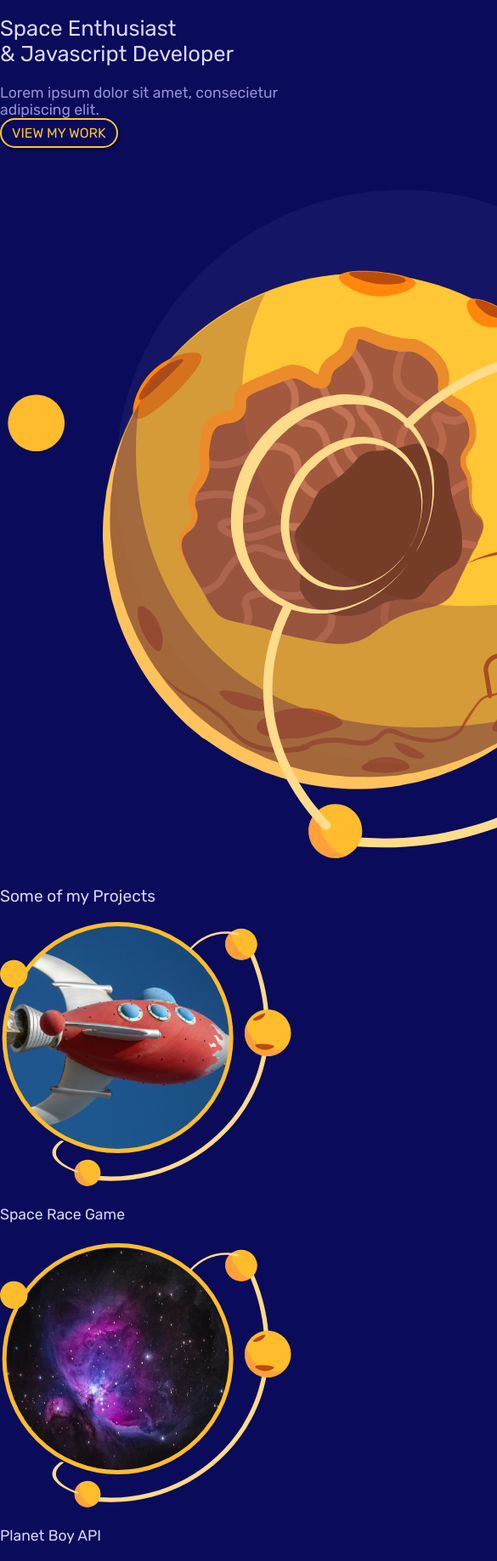
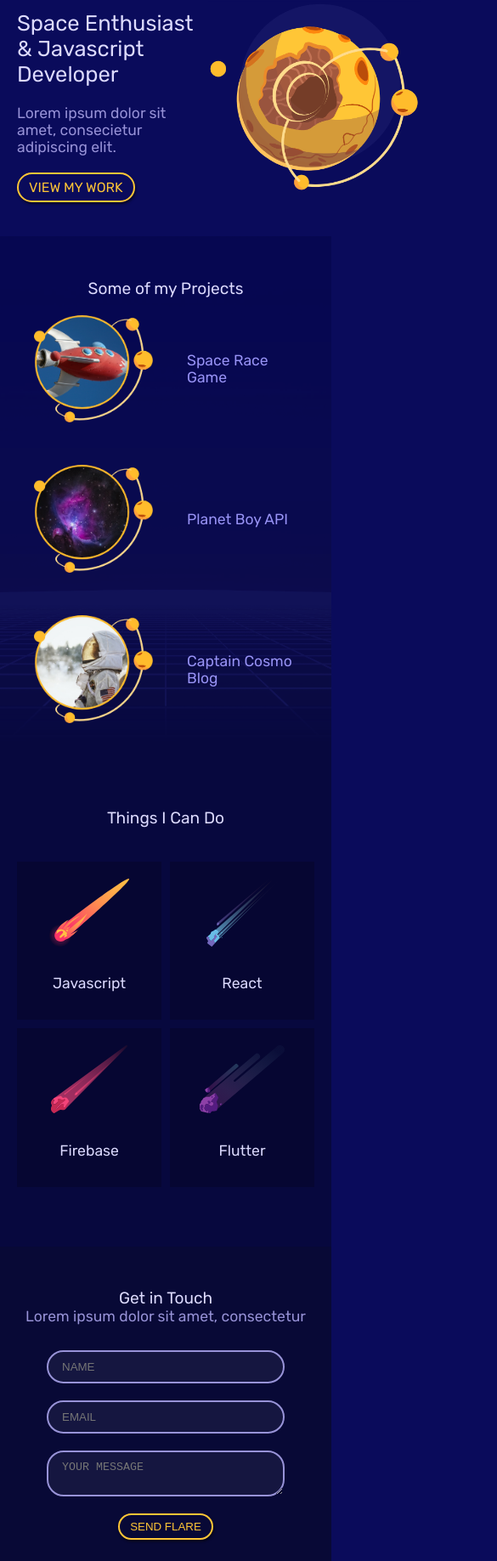
Before and after one commit to felipevlima/Responsive-CSS-Grid-Build, a plain HTML site: page index.html in a window 390 px wide. Shown: the part 99-1936 px from the top of the page at 85% size, 585 px wide, since content can reach past the window. Drawn offline with Linux system fonts and the light colour scheme.

Commit message:
Add Mobile Styles

```diff
--- a/styles.css
+++ b/styles.css
@@ -75,7 +75,154 @@ h4 {
 }
 
 /* mobile styles */
+.grid {
+  display: grid;
+  grid-template-columns: repeat(8, 1fr);
+  gap: 10px;
+}
 
+.site-nav {
+  margin: 0 20px;
+}
+
+.site-nav ul {
+  display: none;
+}
+
+.site-nav h1 {
+  grid-column: 1/4;
+  grid-row: 1;
+  padding-bottom: 10px;
+  border-bottom: 2px solid var(--primary);
+}
+
+#welcome {
+  padding: 0 20px 20px 20px;
+}
+
+.welcome-text {
+  grid-column: 1/6;;
+}
+
+.welcome-img {
+  grid-column: 6/9;
+}
+
+.welcome-img img {
+  width: 200%;
+}
+
+.welcome-text a {
+  margin: 20px 0;
+}
+
+#portfolio {
+  background: url(assets/square_bg.png);
+  background-size: cover;
+  background-repeat: no-repeat;
+  background-position: bottom;
+  padding: 30px 20px
+}
+
+#portfolio h3 {
+  margin-bottom: 0;
+  text-align: center;
+}
+
+.projects a {
+  grid-column: 1/9;
+  margin: 20px 0;
+  display: flex;
+}
+
+.projects a * {
+  margin: 0 20px;
+  max-width: 40%;
+  align-self: center;
+}
+
+.projects h4 {
+  color: #9994f7
+}
+
+#skills {
+  padding: 30px 20px;
+  background:  #07083E;
+}
+
+#skills h3 {
+  text-align: center;;
+}
+
+#skills ul {
+  margin: 40px 0;
+}
+
+#skills li {
+  padding: 10px;
+  background: rgba(0, 0, 0, 0.2);
+  grid-column: span 4;
+  text-align: center;
+}
+
+#skills img {
+  height: 80px;
+  margin: 10px auto;
+}
+
+#contact {
+  padding: 30px 20px;
+  background: #080936;
+}
+
+#contact h3, #contact p {
+  text-align: center;
+  margin-bottom: 0;;
+}
+
+#contact form {
+  width: 80%;
+  max-width: 400px;
+  margin: 20px auto;
+  text-align: center;
+}
+
+#contact input, #contact textarea {
+  width: 100%;
+  margin: 10px 0;
+}
+
+#contact .button {
+  margin-top: 10px;
+}
+
+footer {
+  padding: 30px 20px;
+  background-color: #14153D;
+  background-image: url(assets/footer_image.png);
+  background-size: 40%;
+  background-repeat: no-repeat;
+  background-position: top center;
+}
+
+footer .copyright {
+  grid-column: 1/3;
+  font-size: 0.8em;
+}
+
+footer .social {
+  grid-column: 7/9;
+  display: flex;
+  justify-content: flex-end;
+}
+
+footer li {
+  margin: 0 6px;
+}
+
+footer img {
+  width: 20px;
+}
 /* small tablet styles */
 @media screen and (min-width: 620px) {
 
```
